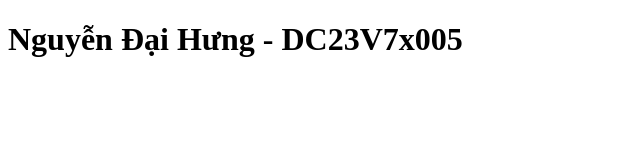
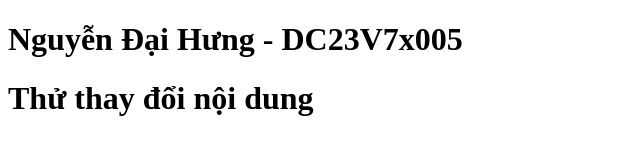
Before and after one commit to hungdc23v7x005/Bai3, a plain HTML site: page index.html in a window 1280 px wide. Shown: the whole page, without its empty margins (0-640 px from the left). Drawn offline with Linux system fonts and the light colour scheme.

Commit message:
thu thay doi noi dung file index

```diff
--- a/index.html
+++ b/index.html
@@ -5,5 +5,6 @@
 </head>
 <body>
     <h1>Nguyễn Đại Hưng - DC23V7x005</h1>
+    <h1>Thử thay đổi nội dung</h1>
 </body>
 </html>
```
